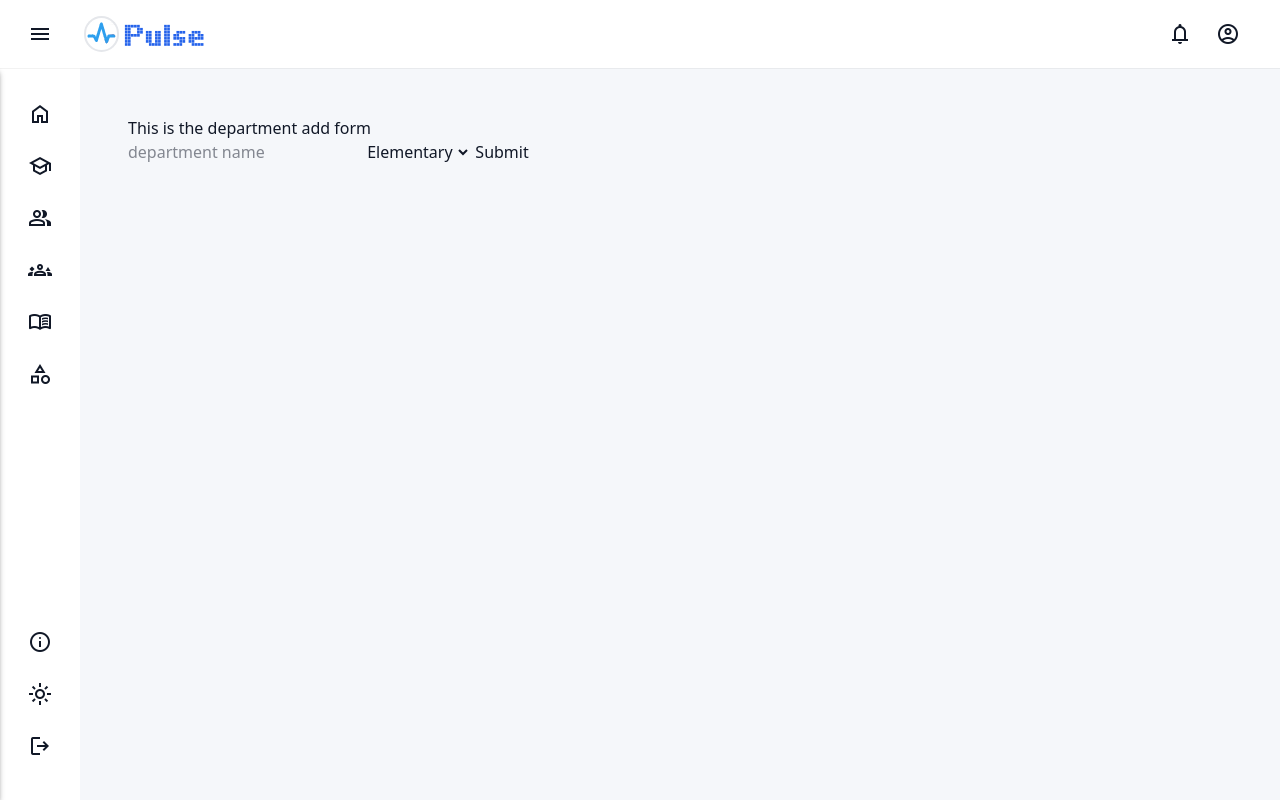
After one commit to JosephCanzana/Pulse, a Flask app: page /admin/department/add in a window 1280 px wide. The commit adds this page. Run offline with Flask 3, Linux system fonts and the light colour scheme; a user stored in the database is signed in; data comes from the database, SQL or seed files in the repository.

Commit message:
Added department list and add backend

```diff
--- a/app.py
+++ b/app.py
@@ -91,7 +91,7 @@ def admin():
     return render_template("admin/dashboard.html", name=session["first_name"])
 
 
-# ADMIN STUDENT LIST
+# Student(admin side)
 @app.route("/admin/student")
 def admin_student():
     query = text("""
@@ -158,7 +158,7 @@ def admin_student_add():
 
         return render_template("admin/student/add_form.html", education_lvls=education_lvls, courses=courses, sections=sections, years=years)
 
-# ADMIN TEACHER LIST
+# Teacher (admin side)
 @app.route("/admin/teacher")
 def admin_teacher():
     query = text("""
@@ -190,10 +190,14 @@ def admin_teacher_add():
         # convert school id to email
         email = f"{school_id}@holycross.edu.ph"
 
+        # Get existing course to avoid duplicate
+        if is_exist(db, school_id, "school_id", "Users"):
+            return apology(409,"The school id already exist")
 
-        # Get existing course to avoid duplicate
-        if is_exist(db, school_id, "school_id", "TeacherProfile"):
-            return apology(409,"The school id already exist")
+        # First, second, and last name is already existing
+        if is_exist(db, first, "first_name", "Users") and is_exist(db, second, "middle_name", "Users") and is_exist(db, last, "last_name", "Users"):
+            return apology(409, "The name already exist.")
+
 
         # Add user in db
         user = add_user(db, first, second, last, email, school_id, gender, "student")
@@ -212,6 +216,7 @@ def admin_teacher_add():
         return render_template("admin/teacher/add_form.html", departments=departments, lvls=lvls)
 
 
+# course (Admin side)
 @app.route("/admin/course")
 def admin_course():
     courses = db.session.execute(text("SELECT * FROM Course")).mappings().all()
@@ -242,6 +247,32 @@ def admin_course_add():
         return render_template("admin/course/add_form.html", lvls=ed_lvl,valid_course=valid_course)
 
 
+# Department (admin side)
+@app.route("/admin/department")
+def admin_department():
+    departments = db.session.execute(text("SELECT * FROM Department")).mappings().all()
+    return render_template("admin/department/list.html", departments=departments)
+
+@app.route("/admin/department/add", methods=["POST", "GET"])
+def admin_department_add():
+    if request.method == "POST":
+        name = request.form.get("name").title().strip()
+        lvl_id = request.form.get("lvl_id").title().strip()
+
+        # check if the name already exist
+        if is_exist(db, name, "name", "Department"):
+            return apology(409, "Department name already exist.")
+
+        # Insert to the table
+        tmp = add_department(db, name, lvl_id)
+
+        return redirect(url_for("admin_department_add"))
+
+    else:
+        lvls = db.session.execute(text("SELECT * FROM EducationLevel")).mappings().all()
+        return render_template("admin/department/add_form.html", lvls=lvls)
+
+
 # ==== TEACHER PAGES =====
 
 @app.route("/teacher")
--- a/static/css/output.css
+++ b/static/css/output.css
@@ -1155,11 +1065,6 @@
   inherits: false;
   initial-value: 0 0 #0000;
 }
-@property --tw-outline-style {
-  syntax: "*";
-  inherits: false;
-  initial-value: solid;
-}
 @property --tw-blur {
   syntax: "*";
   inherits: false;
@@ -1258,7 +1163,6 @@
       --tw-ring-offset-width: 0px;
       --tw-ring-offset-color: #fff;
       --tw-ring-offset-shadow: 0 0 #0000;
-      --tw-outline-style: solid;
       --tw-blur: initial;
       --tw-brightness: initial;
       --tw-contrast: initial;
--- /dev/null
+++ b/templates/admin/department/add_form.html
@@ -0,0 +1,20 @@
+{% extends "layout.html" %}
+
+{% block title %}
+  Add Department form
+{% endblock %}
+
+{% block main %}
+
+<h1>This is the department add form</h1>
+<form action="{{ url_for('admin_department_add') }}" method="POST">
+    <input type="text" name="name" placeholder="department name">
+    <select name="lvl_id" id="">
+        {% for lvl in lvls %}
+        <option value="{{ lvl.id }}">{{ lvl.name }}</option>
+        {% endfor %}
+    </select>
+    <button>Submit</button>
+</form>
+
+{% endblock %}
--- a/templates/components/sidebar.html
+++ b/templates/components/sidebar.html
@@ -16,7 +16,7 @@
             <a href="{{ url_for('admin_student') }}" class="btn-side-bar-collapsed">
                 <span class="material-symbols-outlined">group</span>
             </a>
-            <a href="#" class="btn-side-bar-collapsed">
+            <a href="{{ url_for('admin_department') }}" class="btn-side-bar-collapsed">
                 <span class="material-symbols-outlined">groups_3</span>
             </a>
             <a href="{{ url_for('admin_course') }}" class="btn-side-bar-collapsed">
@@ -92,12 +92,12 @@
                 <span class="ml-4">Students</span>
             </a>
 
-            <a href="#" class="btn-side-bar-expand">
+            <a href="{{ url_for('admin_department') }}" class="btn-side-bar-expand">
                 <span class="material-symbols-outlined">groups_3</span>
                 <span class="ml-4">Department</span>
             </a>
 
-            <a href="#" class="btn-side-bar-expand">
+            <a href="{{ url_for('admin_course') }}" class="btn-side-bar-expand">
                 <span class="material-symbols-outlined">menu_book</span>
                 <span class="ml-4">Courses</span>
             </a>
```
Also changed, not shown: other parts of static/css/output.css (+0 -90 lines), helpers.py (+12 -3 lines), templates/admin/department/list.html (added, +16 -0 lines).
